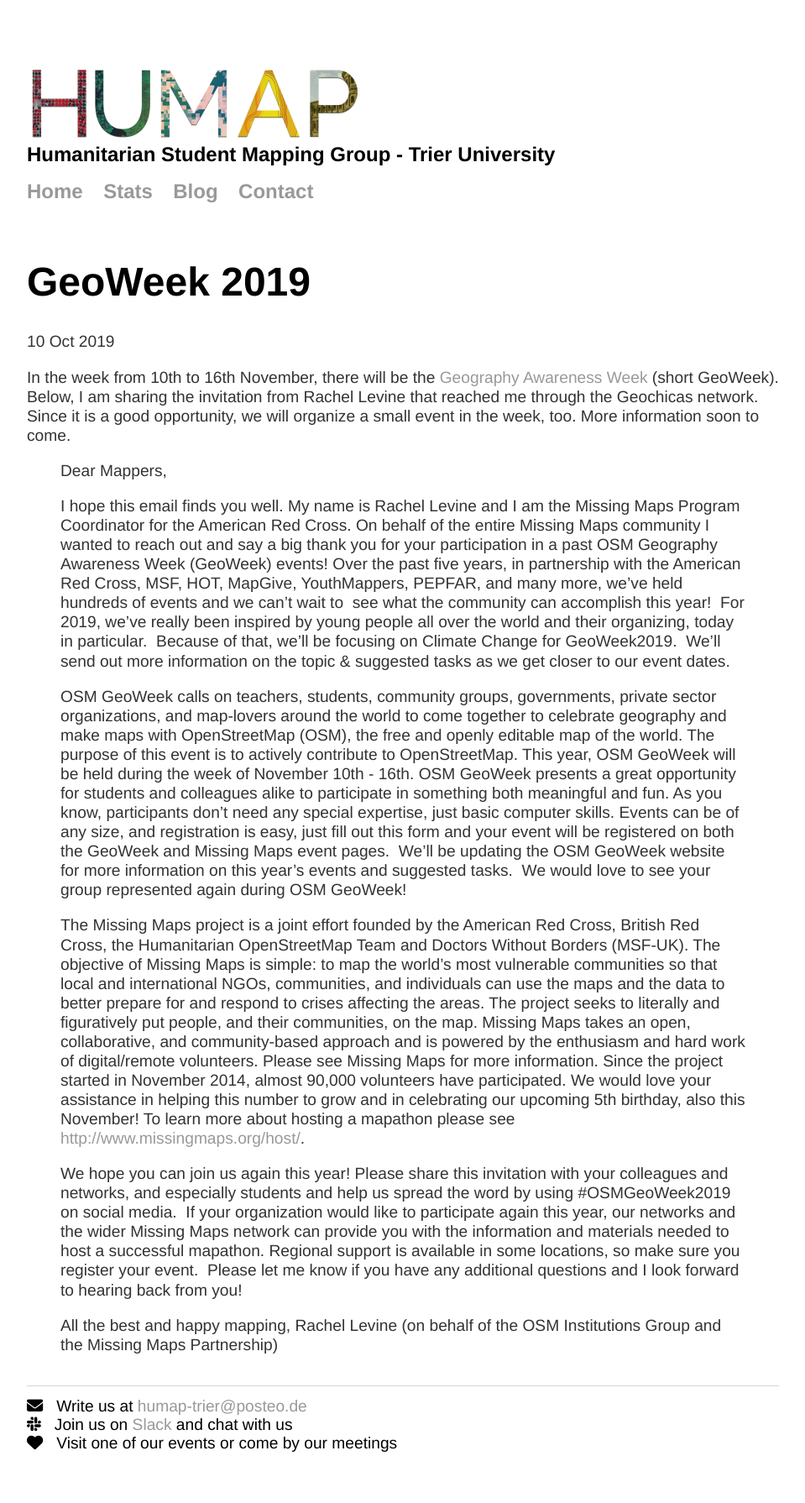
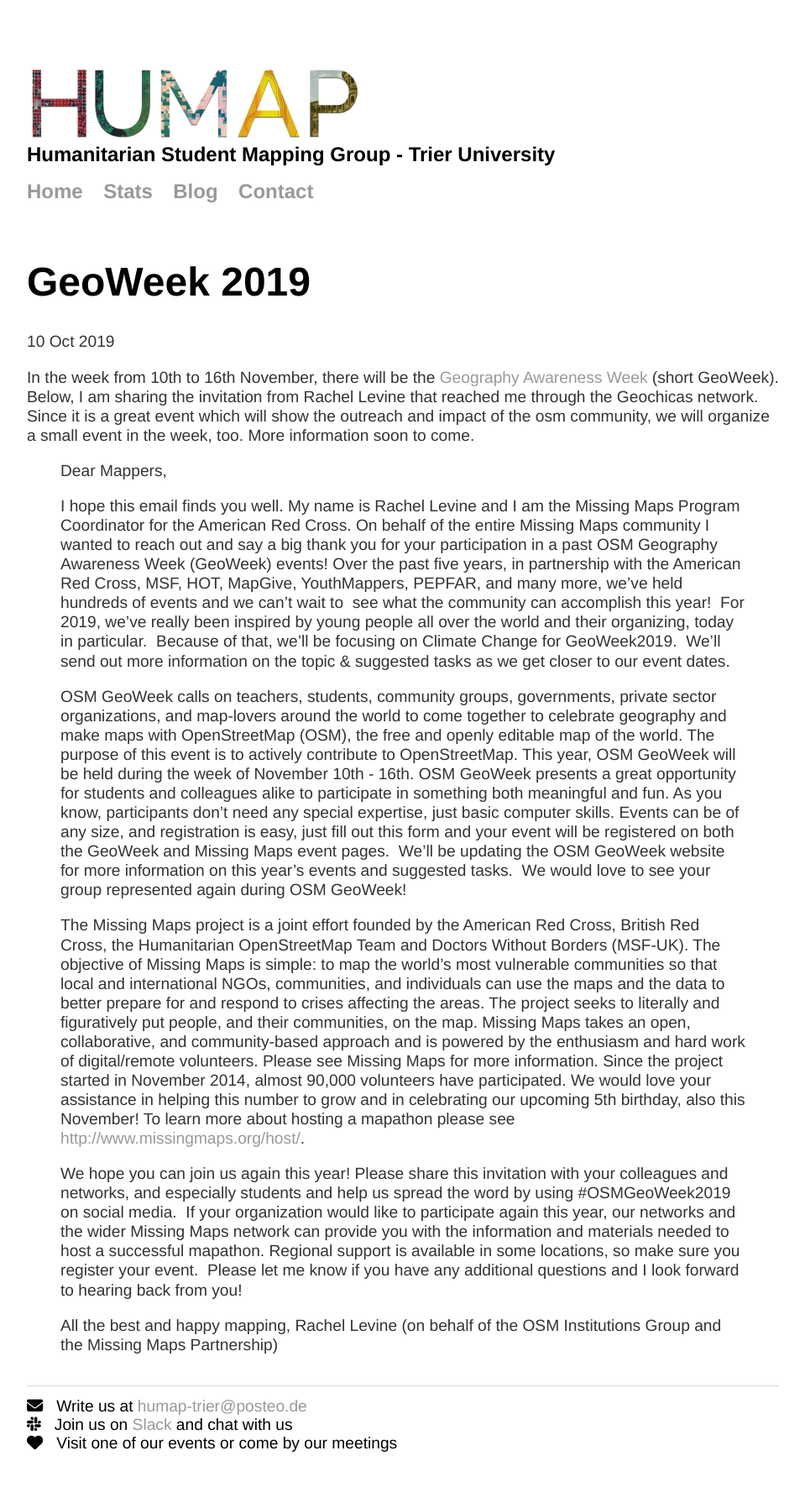
Before and after one commit to humap-trier/humap-trier.github.io, a Jekyll site: the page built from _posts/2019-10-10-GeoWeek-2019.md, in a window 1280 px wide. Shown: the whole page at 84% size, without its empty margins (160-1119 px from the left). Built offline with Jekyll 4.4.1, drawn with Linux system fonts in a browser that asks for light colours; nearby versions of some CDN libraries.

Commit message:
Update 2019-10-10-GeoWeek-2019.md

```diff
--- a/_posts/2019-10-10-GeoWeek-2019.md
+++ b/_posts/2019-10-10-GeoWeek-2019.md
@@ -5,7 +5,7 @@
 ---
 
 In the week from 10th to 16th November, there will be the [Geography Awareness Week](http://osmgeoweek.org/) (short GeoWeek).
-Below, I am sharing the invitation from Rachel Levine that reached me through the Geochicas network. Since it is a good opportunity, we will organize a small event in the week, too. More information soon to come.
+Below, I am sharing the invitation from Rachel Levine that reached me through the Geochicas network. Since it is a great event which will show the outreach and impact of the osm community, we will organize a small event in the week, too. More information soon to come.
 
 
 >Dear Mappers,
```
